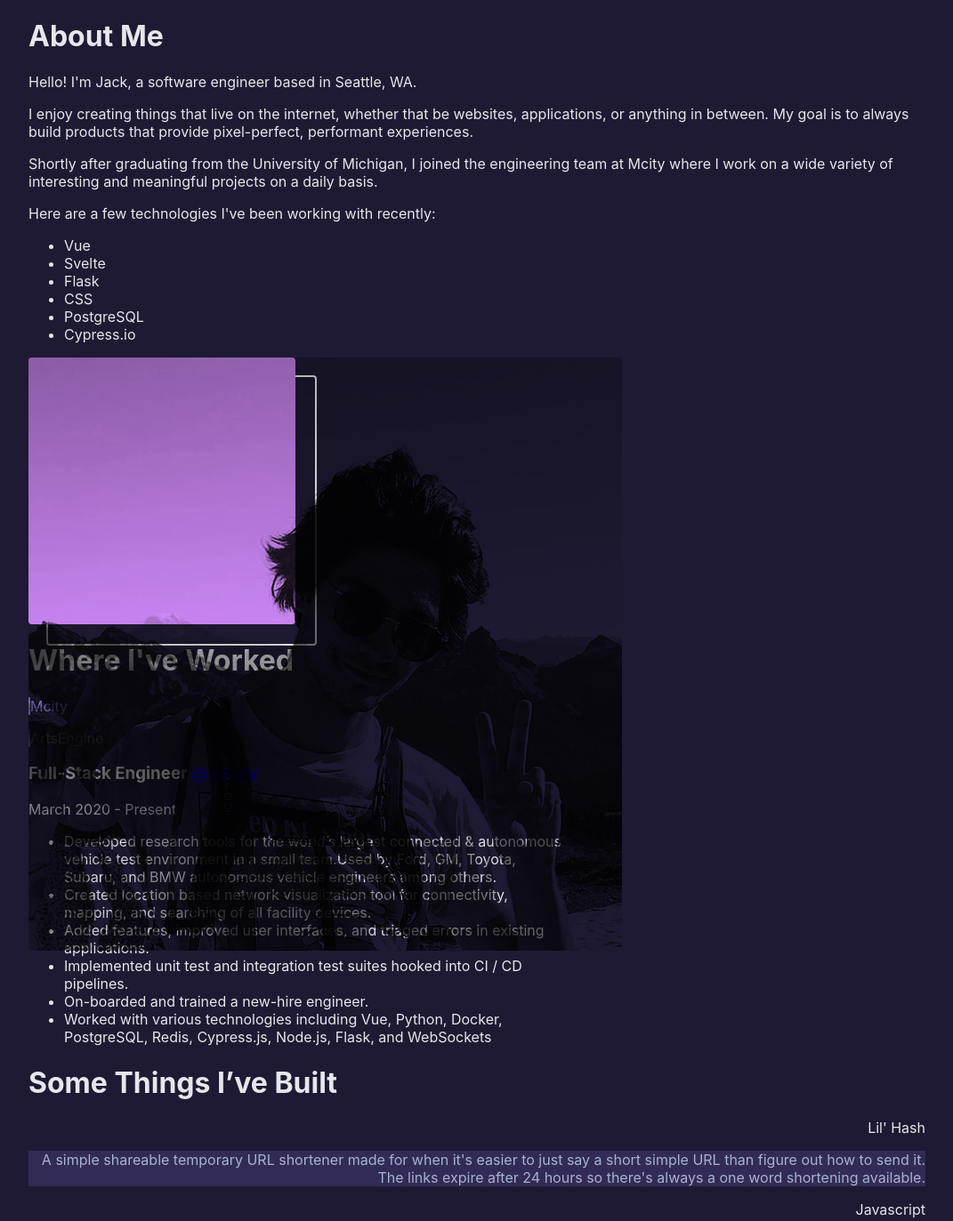
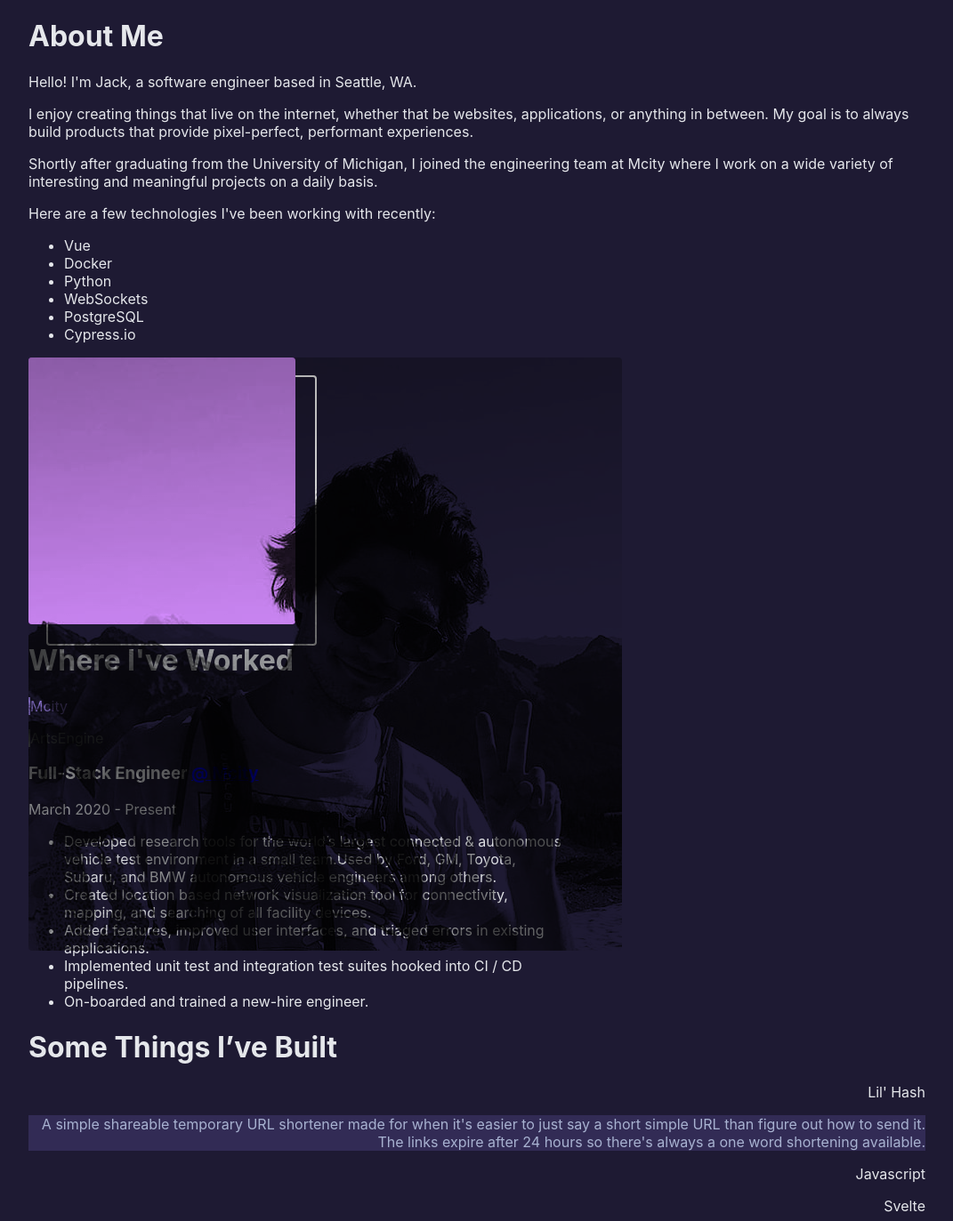
Before and after one commit to jackbow/jackbow.pages.dev, a Svelte app: page / in a window 1280 px wide. Shown: the part 1088-2461 px from the top of the page at 89% size, without its empty margins (104-1175 px from the left). Built offline with nearby package versions, Linux system fonts and the light colour scheme; no server answers.

Commit message:
move tech from mcity job to about section

```diff
--- a/content/about.js
+++ b/content/about.js
@@ -5,5 +5,5 @@ export default {
     `Shortly after graduating from the University of Michigan, I joined the engineering team at Mcity where I work on a wide variety of interesting and meaningful projects on a daily basis.`,
     `Here are a few technologies I've been working with recently:`,
   ],
-  bullets: ["Vue", "Svelte", "Flask", "CSS", "PostgreSQL", "Cypress.io"],
+  bullets: ["Vue", "Docker", "Python", "WebSockets", "PostgreSQL", "Cypress.io"],
 };
--- a/content/jobs.js
+++ b/content/jobs.js
@@ -11,7 +11,6 @@ export default [
       `Added features, improved user interfaces, and triaged errors in existing applications.`,
       `Implemented unit test and integration test suites hooked into CI / CD pipelines.`,
       `On-boarded and trained a new-hire engineer.`,
-      `Worked with various technologies including Vue, Python, Docker, PostgreSQL, Redis, Cypress.js, Node.js, Flask, and WebSockets`,
     ],
   },
   {
```
Also changed, not shown: 3 other files (tests, documents, lock files or other folders).
